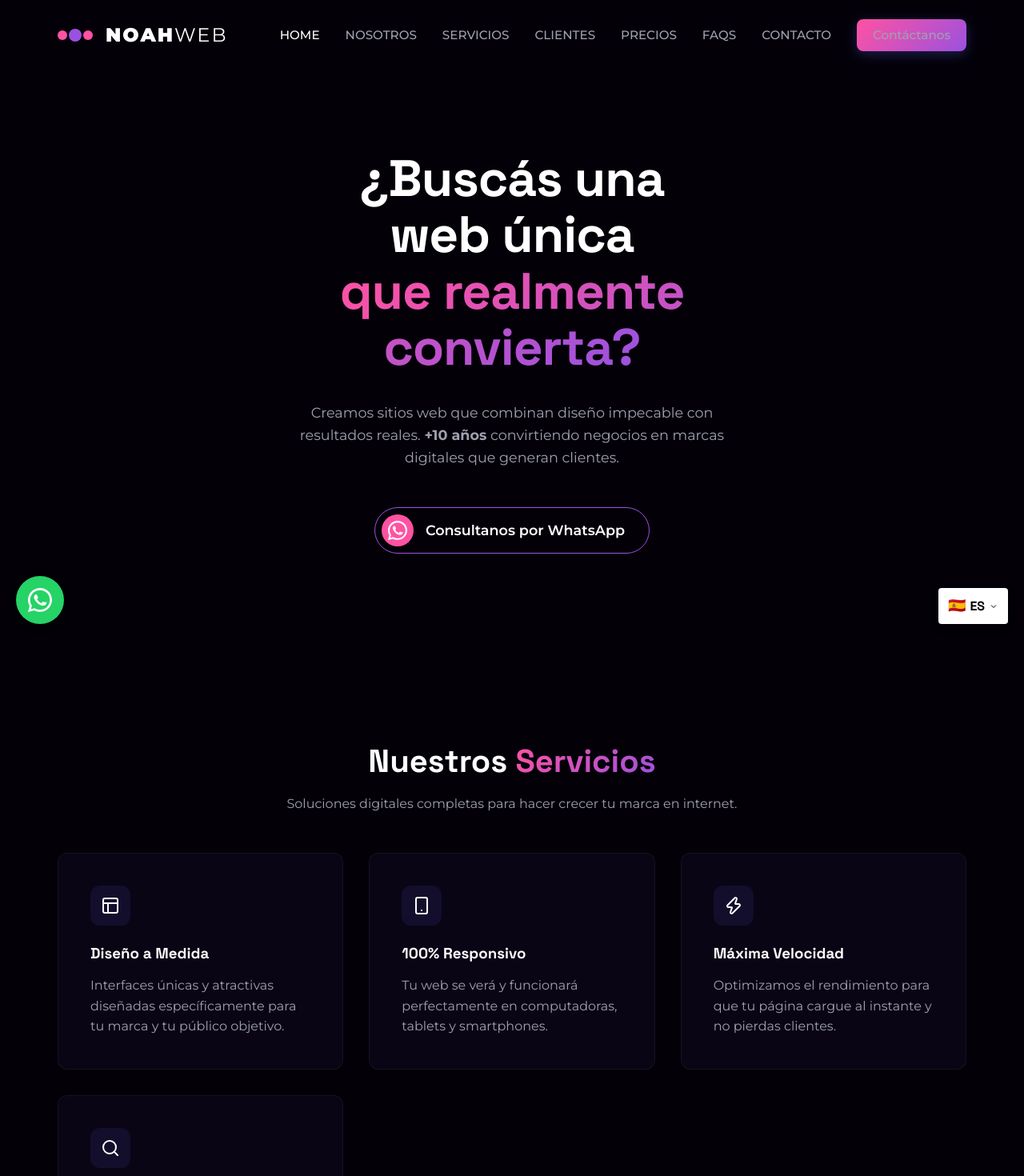
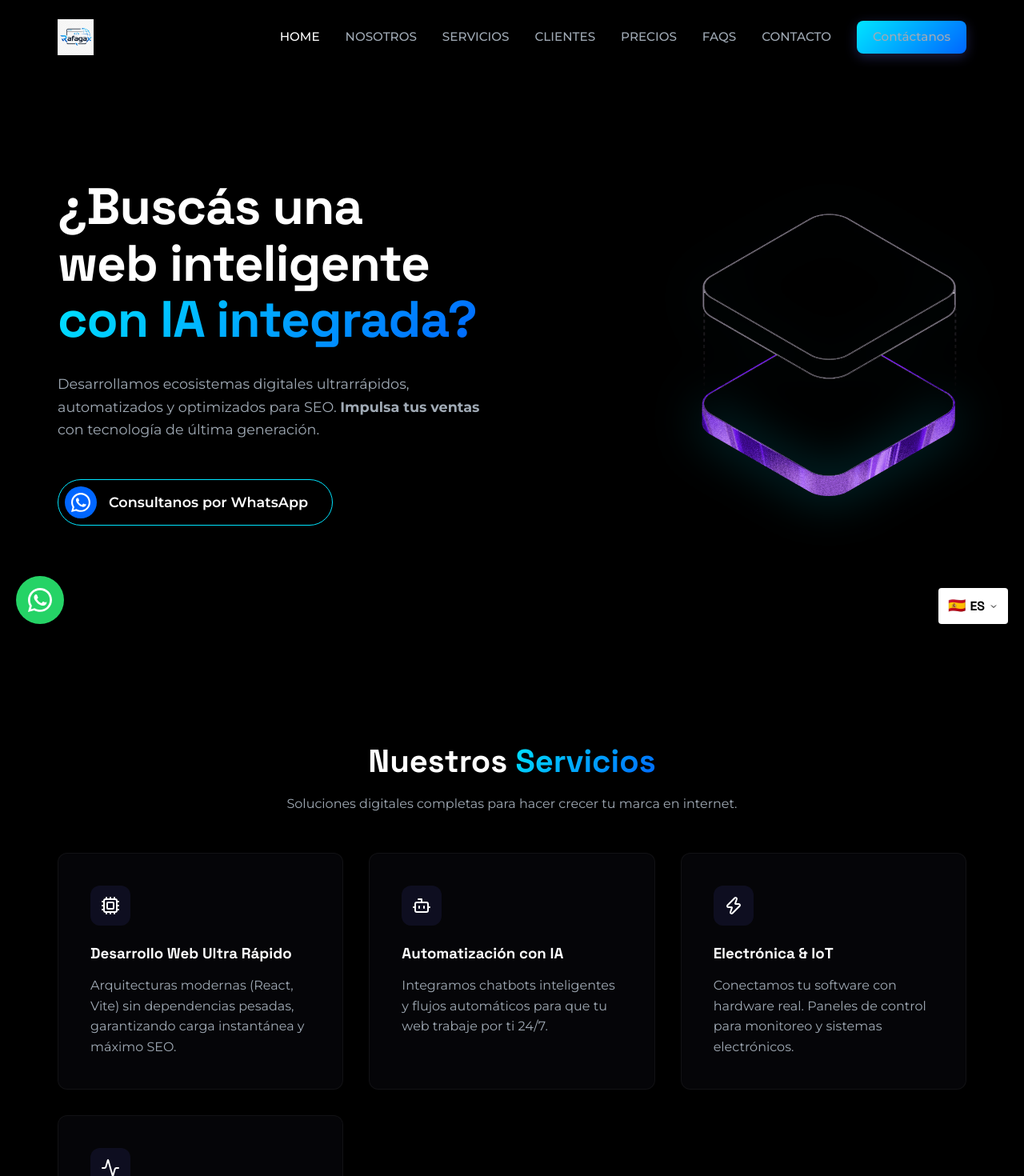
Before and after one commit to rafagax/proyecto-web, a React (Vite) app: page / in a window 1280 px wide. Shown: the top 1470 px of the page at 80% size. Built offline with nearby package versions, Linux system fonts and the light colour scheme.

Commit message:
BASE DE LA WEB

```diff
--- a/index.html
+++ b/index.html
@@ -1,13 +1,16 @@
 <!doctype html>
 <html lang="en">
+
 <head>
   <meta charset="UTF-8" />
   <link rel="icon" type="image/svg+xml" href="/favicon.svg" />
   <meta name="viewport" content="width=device-width, initial-scale=1.0" />
   <title>proyecto-web</title>
 </head>
+
 <body>
   <div id="root"></div>
   <script type="module" src="/src/main.jsx"></script>
 </body>
+
 </html>
--- a/src/App.css
+++ b/src/App.css
@@ -117,11 +117,11 @@
   border-bottom: 1px solid rgba(0,0,0,0.05);
 }
 
-.mobile-menu-item.pink-bg {
-  background: var(--accent-pink);
+.mobile-menu-item.blue-bg {
+  background: var(--accent-blue);
 }
 
-.mobile-menu-item.purple-bg {
+.mobile-menu-item.cyan-bg {
   background: var(--accent-menu-bg);
 }
 
@@ -430,7 +430,7 @@
   gap: 15px;
   padding: 8px 30px 8px 8px;
   background: transparent;
-  border: 1px solid var(--accent-purple);
+  border: 1px solid var(--accent-cyan);
   border-radius: 40px;
   color: white;
   font-weight: 600;
@@ -439,7 +439,7 @@
 }
 
 .btn-whatsapp-large:hover {
-  background: rgba(155, 81, 224, 0.1);
+  background: rgba(0, 229, 255, 0.1);
   transform: translateY(-2px);
 }
 
@@ -449,7 +449,7 @@
   justify-content: center;
   width: 40px;
   height: 40px;
-  background: var(--accent-pink);
+  background: var(--accent-blue);
   border-radius: 50%;
 }
 
--- a/src/components/Footer.jsx
+++ b/src/components/Footer.jsx
@@ -1,5 +1,6 @@
 import { Link } from 'react-router-dom';
-import { Code2, Instagram, Twitter, Linkedin, Facebook } from 'lucide-react';
+import { Globe, Mail, MessageCircle } from 'lucide-react';
+import logoImg from '../assets/logo sin fondo.png';
 
 const Footer = () => {
   return (
@@ -8,17 +9,15 @@ const Footer = () => {
         <div className="footer-content">
           <div className="footer-col">
             <Link to="/" className="navbar-logo" style={{ marginBottom: '1rem', display: 'flex' }}>
-              <Code2 size={28} className="text-gradient" />
-              <span>Web<span className="text-gradient">Nova</span></span>
+              <img src={logoImg} alt="WebNova Logo" style={{ height: '45px' }} />
             </Link>
             <p>
               Transformamos tu visión en una experiencia digital extraordinaria. Especialistas en diseño y desarrollo web de alto rendimiento.
             </p>
             <div style={{ display: 'flex', gap: '1rem', marginTop: '1rem' }}>
-              <a href="#" style={{ color: 'var(--text-secondary)' }}><Instagram size={20} /></a>
-              <a href="#" style={{ color: 'var(--text-secondary)' }}><Twitter size={20} /></a>
-              <a href="#" style={{ color: 'var(--text-secondary)' }}><Linkedin size={20} /></a>
-              <a href="#" style={{ color: 'var(--text-secondary)' }}><Facebook size={20} /></a>
+              <a href="#" style={{ color: 'var(--text-secondary)' }}><Globe size={20} /></a>
+              <a href="#" style={{ color: 'var(--text-secondary)' }}><Mail size={20} /></a>
+              <a href="#" style={{ color: 'var(--text-secondary)' }}><MessageCircle size={20} /></a>
             </div>
           </div>
 
@@ -51,7 +50,14 @@ const Footer = () => {
         </div>
 
         <div className="footer-bottom">
-          <p>&copy; {new Date().getFullYear()} WebNova Agencia Digital. Todos los derechos reservados.</p>
+          <p>&copy; {new Date().getFullYear()} Todos los derechos reservados.</p>
+          <div className="footer-developer" style={{ marginTop: '0.5rem', fontSize: '0.9rem' }}>
+            <p>Sitio web desarrollado por: {' '}
+              <a href="https://portafolio-kpi-jv.vercel.app/" target="_blank" rel="noopener noreferrer" style={{ color: 'var(--accent-cyan)', fontWeight: '600' }}>
+                Ing. Jesús Vásquez
+              </a>
+            </p>
+          </div>
         </div>
       </div>
     </footer>
--- a/src/components/Navbar.jsx
+++ b/src/components/Navbar.jsx
@@ -1,7 +1,7 @@
 import { useState, useEffect } from 'react';
 import { Link, useLocation } from 'react-router-dom';
-import { Menu, X, Code2 } from 'lucide-react';
-
+import { Menu, X } from 'lucide-react';
+import logoImg from '../assets/logo sin fondo.png';
 const Navbar = () => {
   const [isScrolled, setIsScrolled] = useState(false);
   const [mobileMenuOpen, setMobileMenuOpen] = useState(false);
@@ -30,12 +30,7 @@ const Navbar = () => {
       <header className={`navbar ${isScrolled ? 'scrolled' : ''}`}>
         <div className="container">
           <Link to="/" className="navbar-logo">
-            <span style={{ display: 'flex', gap: '2px', alignItems: 'center' }}>
-               <div style={{width: 12, height: 12, borderRadius: '50%', background: 'var(--accent-pink)'}}></div>
-               <div style={{width: 16, height: 16, borderRadius: '50%', background: 'var(--accent-purple)'}}></div>
-               <div style={{width: 12, height: 12, borderRadius: '50%', background: 'var(--accent-pink)'}}></div>
-            </span>
-            <span style={{ marginLeft: '8px', letterSpacing: '2px', fontWeight: 900 }}>NOAH<span style={{fontWeight: 400}}>WEB</span></span>
+            <img src={logoImg} alt="WebNova Logo" style={{ height: '45px' }} />
           </Link>
 
           <nav className="navbar-links">
@@ -63,12 +58,7 @@ const Navbar = () => {
       <div className={`mobile-menu ${mobileMenuOpen ? 'open' : ''}`}>
         <div className="mobile-menu-header">
            <Link to="/" className="navbar-logo" onClick={() => setMobileMenuOpen(false)}>
-              <span style={{ display: 'flex', gap: '2px', alignItems: 'center' }}>
-                 <div style={{width: 12, height: 12, borderRadius: '50%', background: 'var(--accent-pink)'}}></div>
-                 <div style={{width: 16, height: 16, borderRadius: '50%', background: 'var(--accent-purple)'}}></div>
-                 <div style={{width: 12, height: 12, borderRadius: '50%', background: 'var(--accent-pink)'}}></div>
-              </span>
-              <span style={{ marginLeft: '8px', letterSpacing: '2px', fontWeight: 900 }}>NOAH<span style={{fontWeight: 400}}>WEB</span></span>
+              <img src={logoImg} alt="WebNova Logo" style={{ height: '45px' }} />
            </Link>
            <button className="mobile-menu-close" onClick={() => setMobileMenuOpen(false)}>
              <X size={32} />
@@ -79,7 +69,7 @@ const Navbar = () => {
             <Link
               key={link.name}
               to={link.path}
-              className={`mobile-menu-item ${index === 0 ? 'pink-bg' : 'purple-bg'}`}
+              className={`mobile-menu-item ${index === 0 ? 'blue-bg' : 'cyan-bg'}`}
               onClick={() => setMobileMenuOpen(false)}
             >
               {link.name}
--- a/src/index.css
+++ b/src/index.css
@@ -1,19 +1,19 @@
 @import url('https://fonts.googleapis.com/css2?family=Montserrat:wght@400;500;600;700;800;900&family=Space+Grotesk:wght@700&display=swap');
 
 :root {
-  --bg-primary: #030008;
-  --bg-secondary: #0a0515;
-  --bg-tertiary: #130a2a;
+  --bg-primary: #000000;
+  --bg-secondary: #050508;
+  --bg-tertiary: #0a0a10;
   --text-primary: #ffffff;
-  --text-secondary: #a0a0b0;
+  --text-secondary: #a0aab5;
 
-  /* Pink/Purple Theme from Reference */
-  --accent-pink: #ff52a2;
-  --accent-purple: #9b51e0;
-  --accent-purple-light: #b070f0;
-  --accent-menu-bg: #9d7cf0;
+  /* Tech Blue Theme */
+  --accent-blue: #0066ff;
+  --accent-cyan: #00e5ff;
+  --accent-blue-light: #4d94ff;
+  --accent-menu-bg: #001a4d;
 
-  --accent-gradient: linear-gradient(135deg, var(--accent-pink), var(--accent-purple));
+  --accent-gradient: linear-gradient(135deg, var(--accent-cyan), var(--accent-blue));
 
   --spacing-xs: 0.5rem;
   --spacing-sm: 1rem;
--- a/src/pages/Home.jsx
+++ b/src/pages/Home.jsx
@@ -1,4 +1,5 @@
-import { ArrowRight, Layout, Smartphone, Zap, Search, CheckCircle2, MessageCircle, Mail, MapPin } from 'lucide-react';
+import { ArrowRight, Cpu, Bot, Zap, Activity, CheckCircle2, MessageCircle, Mail, MapPin } from 'lucide-react';
+import heroImg from '../assets/hero.png';
 import { Link } from 'react-router-dom';
 
 const Home = () => {
@@ -7,17 +8,17 @@ const Home = () => {
       {/* Hero Section */}
       <section className="hero">
         <div className="hero-bg-glow"></div>
-        <div className="container">
-          <div className="hero-content">
+        <div className="container" style={{display: 'flex', flexWrap: 'wrap', alignItems: 'center', justifyContent: 'space-between', gap: '2rem'}}>
+          <div className="hero-content" style={{flex: '1 1 400px', textAlign: 'left', margin: 0}}>
             <h1 className="hero-title" style={{lineHeight: 1.1, marginBottom: '2rem'}}>
               ¿Buscás una<br/>
-              web única<br/>
-              <span className="text-gradient">que realmente<br/>convierta?</span>
+              web inteligente<br/>
+              <span className="text-gradient">con IA integrada?</span>
             </h1>
-            <p className="hero-subtitle" style={{fontSize: '1.1rem', maxWidth: '550px'}}>
-              Creamos sitios web que combinan diseño impecable con resultados reales. <strong>+10 años</strong> convirtiendo negocios en marcas digitales que generan clientes.
+            <p className="hero-subtitle" style={{fontSize: '1.1rem', maxWidth: '550px', marginLeft: 0}}>
+              Desarrollamos ecosistemas digitales ultrarrápidos, automatizados y optimizados para SEO. <strong>Impulsa tus ventas</strong> con tecnología de última generación.
             </p>
-            <div className="hero-buttons" style={{marginTop: '3rem'}}>
+            <div className="hero-buttons" style={{marginTop: '3rem', justifyContent: 'flex-start'}}>
               <a href="#" className="btn-whatsapp-large">
                 <div className="whatsapp-icon-bg">
                    <svg width="24" height="24" viewBox="0 0 24 24" fill="none" xmlns="http://www.w3.org/2000/svg">
@@ -27,6 +28,9 @@ const Home = () => {
                 Consultanos por WhatsApp
               </a>
             </div>
+          </div>
+          <div className="hero-image" style={{display: 'flex', justifyContent: 'center', alignItems: 'center'}}>
+             <img src={heroImg} alt="Tecnología e IA" style={{maxWidth: '100%', maxHeight: '500px', objectFit: 'contain', filter: 'drop-shadow(0 0 30px rgba(0, 229, 255, 0.3))'}} />
           </div>
         </div>
       </section>
@@ -43,31 +47,31 @@ const Home = () => {
 
           <div className="services-grid">
             <div className="service-card">
-              <div className="service-icon"><Layout size={24} /></div>
-              <h3>Diseño a Medida</h3>
+              <div className="service-icon"><Cpu size={24} /></div>
+              <h3>Desarrollo Web Ultra Rápido</h3>
               <p style={{ color: 'var(--text-secondary)' }}>
-                Interfaces únicas y atractivas diseñadas específicamente para tu marca y tu público objetivo.
+                Arquitecturas modernas (React, Vite) sin dependencias pesadas, garantizando carga instantánea y máximo SEO.
               </p>
             </div>
             <div className="service-card">
-              <div className="service-icon"><Smartphone size={24} /></div>
-              <h3>100% Responsivo</h3>
+              <div className="service-icon"><Bot size={24} /></div>
+              <h3>Automatización con IA</h3>
               <p style={{ color: 'var(--text-secondary)' }}>
-                Tu web se verá y funcionará perfectamente en computadoras, tablets y smartphones.
+                Integramos chatbots inteligentes y flujos automáticos para que tu web trabaje por ti 24/7.
               </p>
             </div>
             <div className="service-card">
               <div className="service-icon"><Zap size={24} /></div>
-              <h3>Máxima Velocidad</h3>
+              <h3>Electrónica & IoT</h3>
               <p style={{ color: 'var(--text-secondary)' }}>
-                Optimizamos el rendimiento para que tu página cargue al instante y no pierdas clientes.
+                Conectamos tu software con hardware real. Paneles de control para monitoreo y sistemas electrónicos.
               </p>
             </div>
             <div className="service-card">
-              <div className="service-icon"><Search size={24} /></div>
-              <h3>SEO Optimizado</h3>
+              <div className="service-icon"><Activity size={24} /></div>
+              <h3>Analítica Avanzada</h3>
               <p style={{ color: 'var(--text-secondary)' }}>
-                Estructuramos tu web para que Google la encuentre fácilmente y atraiga tráfico orgánico.
+                Sistemas de métricas precisos y ligeros para rastrear cada conversión sin sacrificar velocidad.
               </p>
             </div>
           </div>
```
Also changed, not shown: src/assets/logo sin fondo.png (added), src/assets/logo.png (added). Lines whose indentation alone changed are shown as unchanged.
